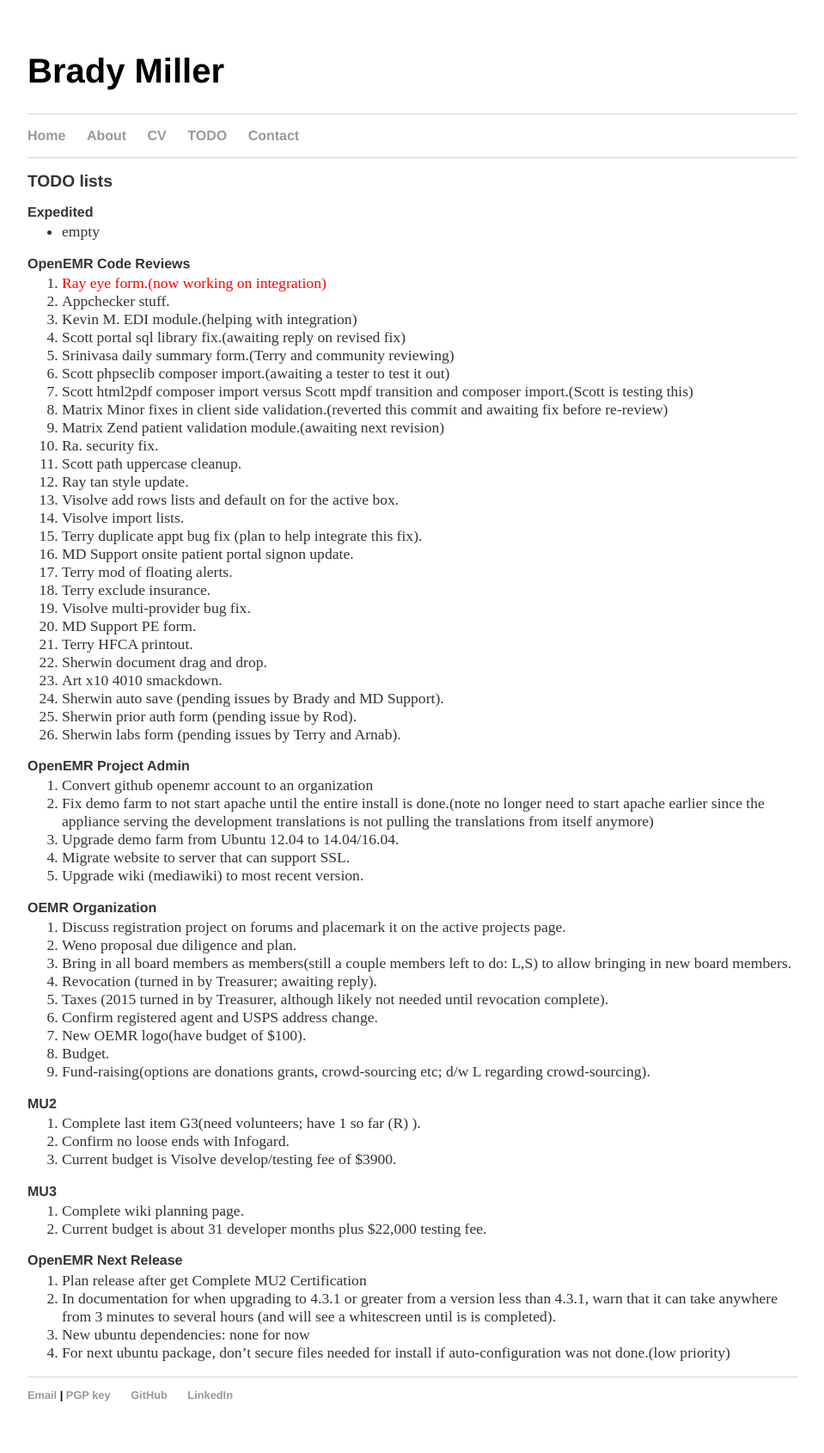
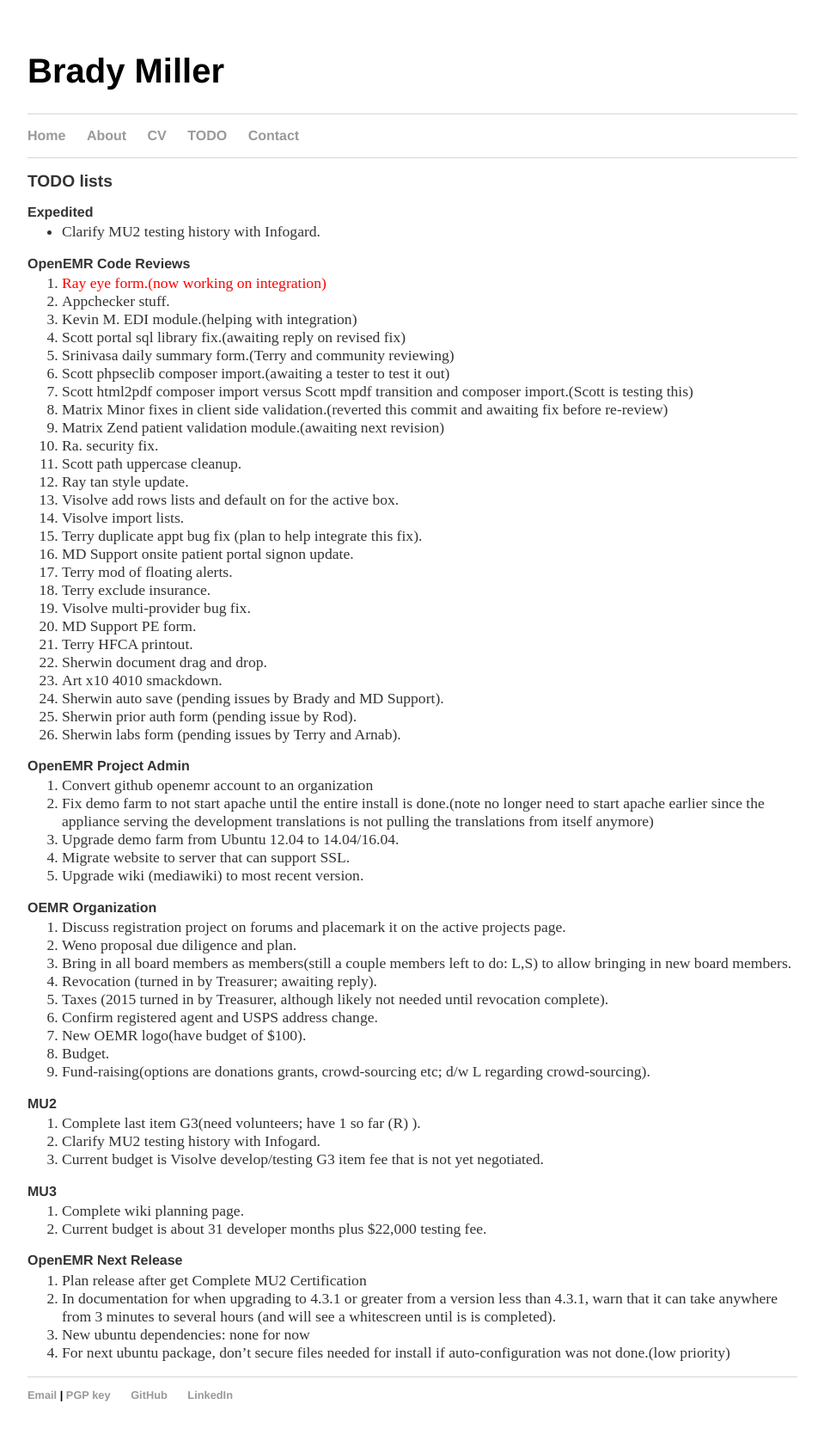
Before and after one commit to bradymiller/bradymiller.github.io, a Jekyll site: the page built from todo/index.md, in a window 1280 px wide. Shown: the whole page at 86% size, without its empty margins (160-1119 px from the left). Built offline with Jekyll 4.4.1, drawn with Linux system fonts in a browser that asks for light colours.

Commit message:
Update todo list

```diff
--- a/todo/index.md
+++ b/todo/index.md
@@ -4,7 +4,7 @@
 ## TODO lists
 
 ### Expedited
-* empty
+* Clarify MU2 testing history with Infogard.
 
 ### OpenEMR Code Reviews
 1. <span style="color: red">Ray eye form.(now working on integration)</span>
@@ -54,8 +54,8 @@
 
 ### MU2
 1. Complete last item G3(need volunteers; have 1 so far (R) ).
-1. Confirm no loose ends with Infogard.
-1. Current budget is Visolve develop/testing fee of $3900.
+1. Clarify MU2 testing history with Infogard.
+1. Current budget is Visolve develop/testing G3 item fee that is not yet negotiated.
 
 ### MU3
 1. Complete wiki planning page.
```
